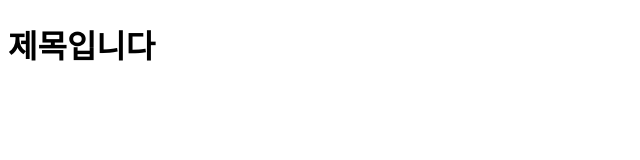
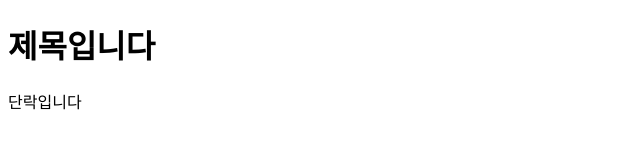
Before and after one commit to hyenwoo/mycom, a plain HTML site: page index.html in a window 1280 px wide. Shown: the whole page, without its empty margins (0-640 px from the left). Drawn offline with Linux system fonts and the light colour scheme.

Commit message:
단락추가

```diff
--- a/index.html
+++ b/index.html
@@ -8,5 +8,6 @@
     </head>
     <body>
         <h1>제목입니다</h1>
+        <p>단락입니다</p>
     </body>
 </html>
```
